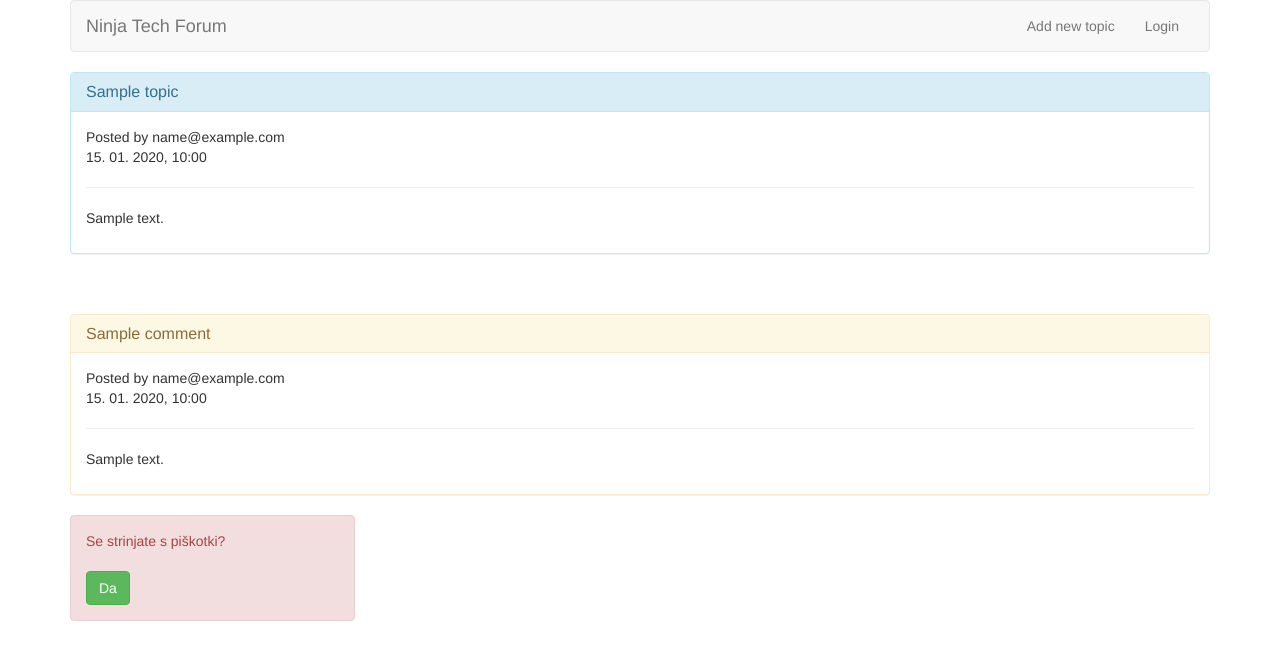
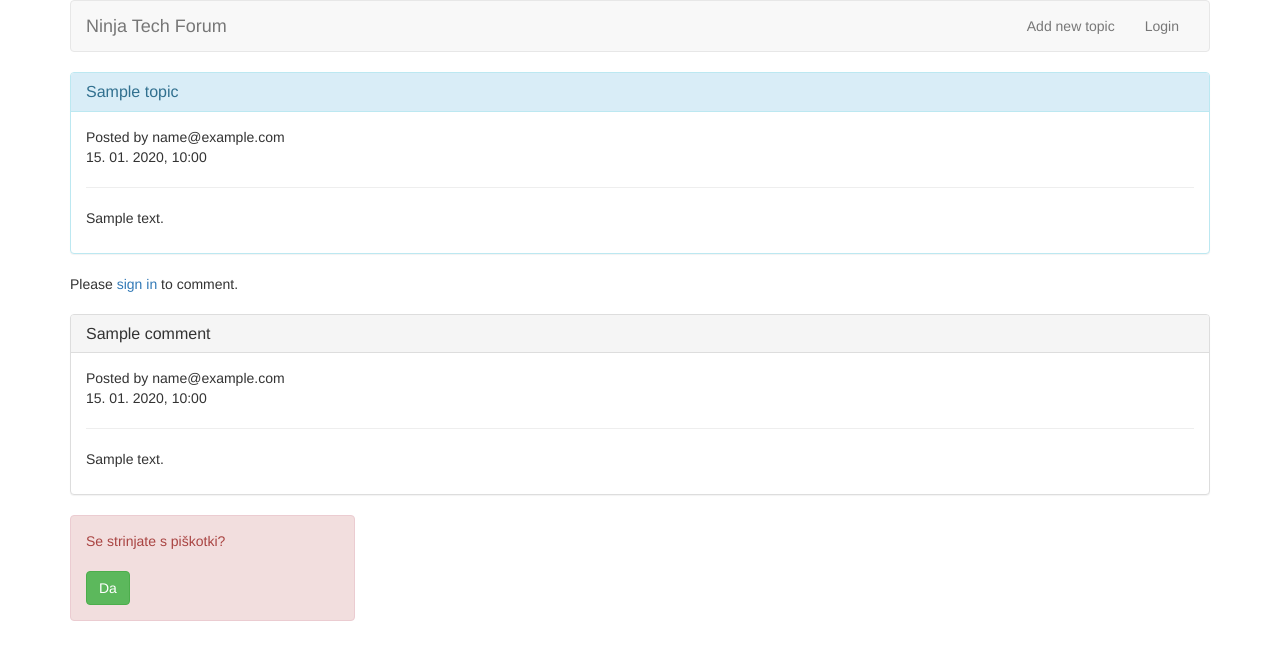
Before and after one commit to fearonviel/ninja-forum, a Python web app: template templates/topic.html in a window 1280 px wide. Shown: the top 660 px of the page. Run offline with Jinja, Linux system fonts and the light colour scheme; the template is opened without the code that fills it: most values are stand-ins (such as "Sample title", 1, 10 or a date in 2020); some libraries are stand-ins or nearby versions.

Commit message:
login to comment

```diff
--- a/templates/topic.html
+++ b/templates/topic.html
@@ -34,13 +34,17 @@
         </div>
     </div>
 
+    {% else %}
+
+        Please <a href="{{ login_url}}">sign in</a> to comment.
+
     {% endif %}
 
     <br>
     <br>
     {% for comment in comments %}
 
-    <div class="panel panel-warning">
+    <div class="panel panel-default">
         <div class="panel-heading">
             <h2 class="panel-title">{{ comment.topic_title }}</h2>
         </div>
```
